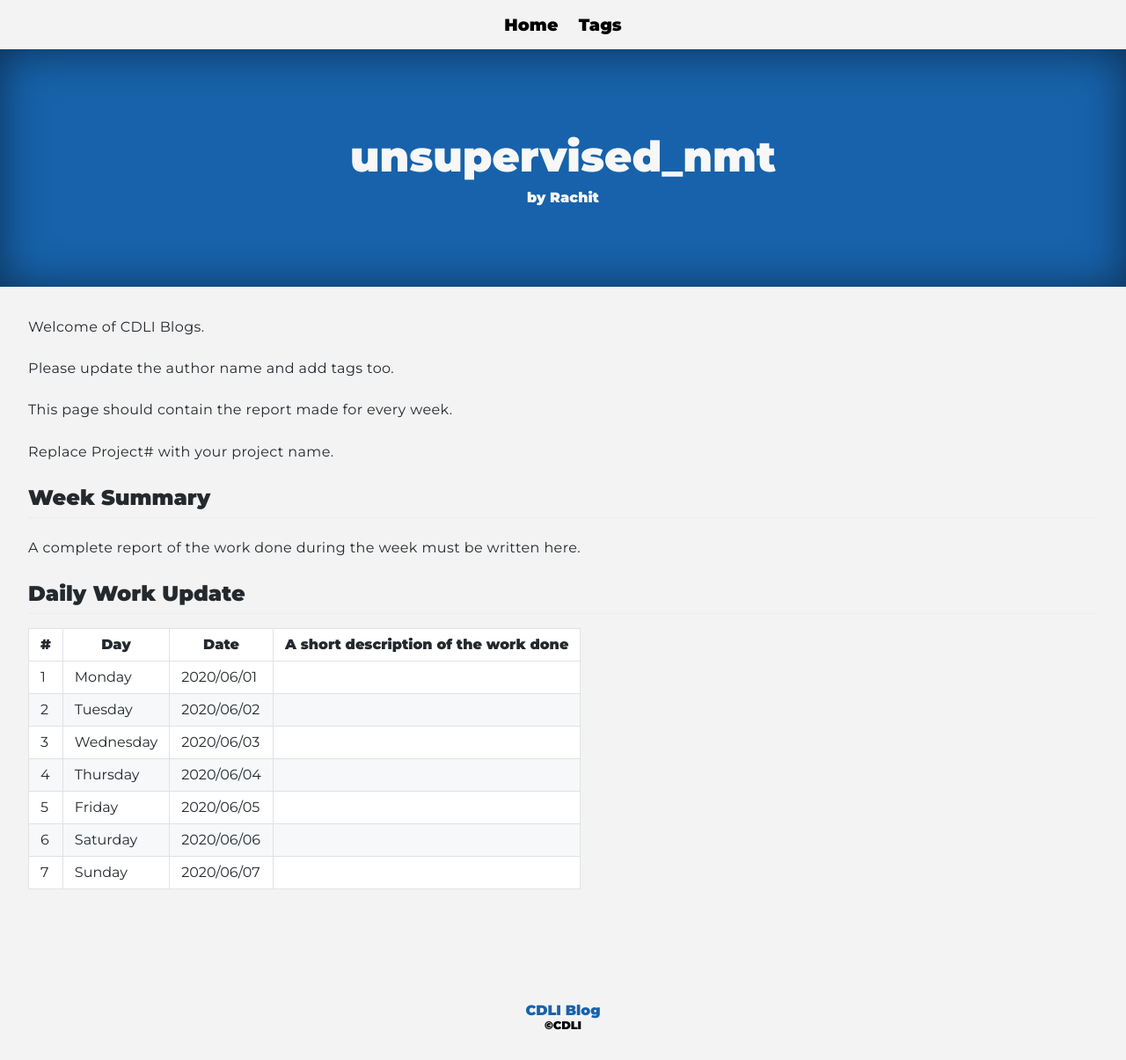
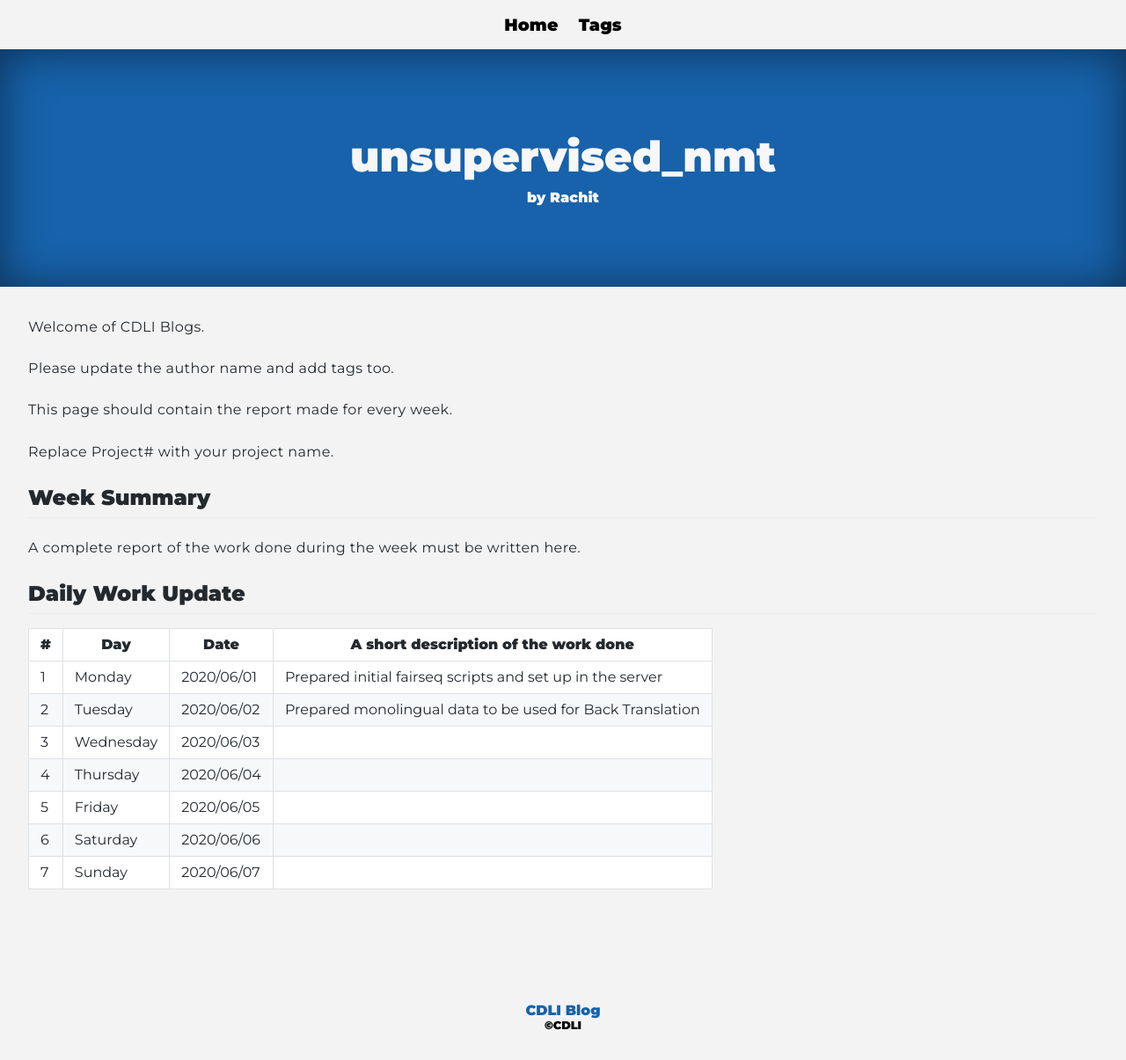
Before and after one commit to cdli-gh/blog, a Jekyll site: the page built from _blog/intern20/unsupervised_nmt/posts/03_week3.md, in a window 1280 px wide. Shown: the whole page at 88% size. Built offline with Jekyll 4.4.1, drawn with Linux system fonts in a browser that asks for light colours; Markdown is read by kramdown in place of the engine named in the settings.

Commit message:
Update 03_week3.md

```diff
--- a/_blog/intern20/unsupervised_nmt/posts/03_week3.md
+++ b/_blog/intern20/unsupervised_nmt/posts/03_week3.md
@@ -21,8 +21,8 @@ A complete report of the work done during the week must be written here.
 
 |\#|Day|Date|A short description of the work done|
 |---	|---	|---	|---	|
-|1   	| Monday 	|   2020/06/01	|   	|
-|2   	| Tuesday  	|   2020/06/02	|   	|
+|1   	| Monday 	|   2020/06/01	|  Prepared initial fairseq scripts and set up in the server 	|
+|2   	| Tuesday  	|   2020/06/02	|  Prepared monolingual data to be used for Back Translation 	|
 |3   	| Wednesday  	|  2020/06/03 	|   	|
 |4   	| Thursday  	|   2020/06/04	|   	|
 |5   	| Friday  	|   2020/06/05	|   	|
```
